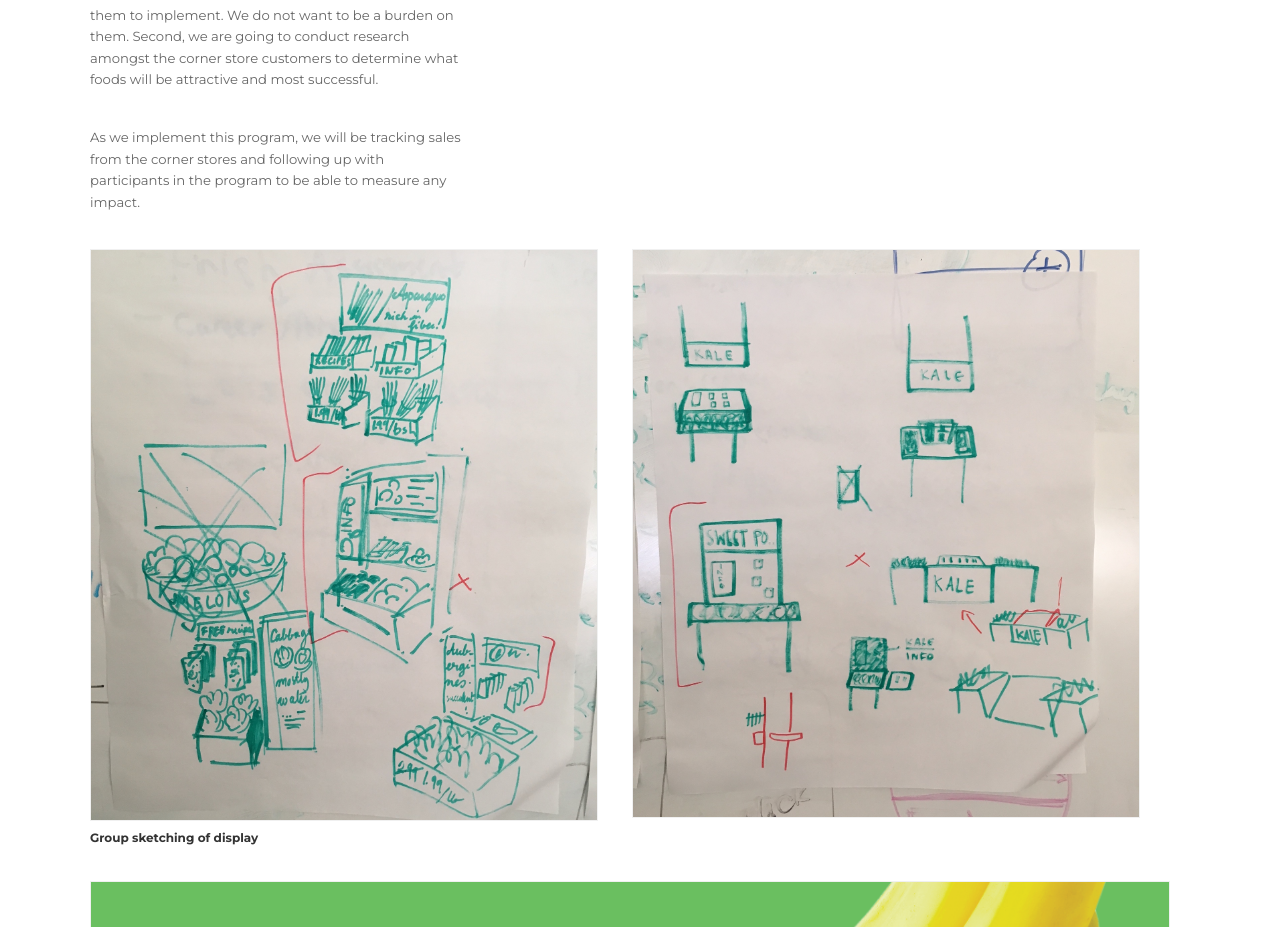
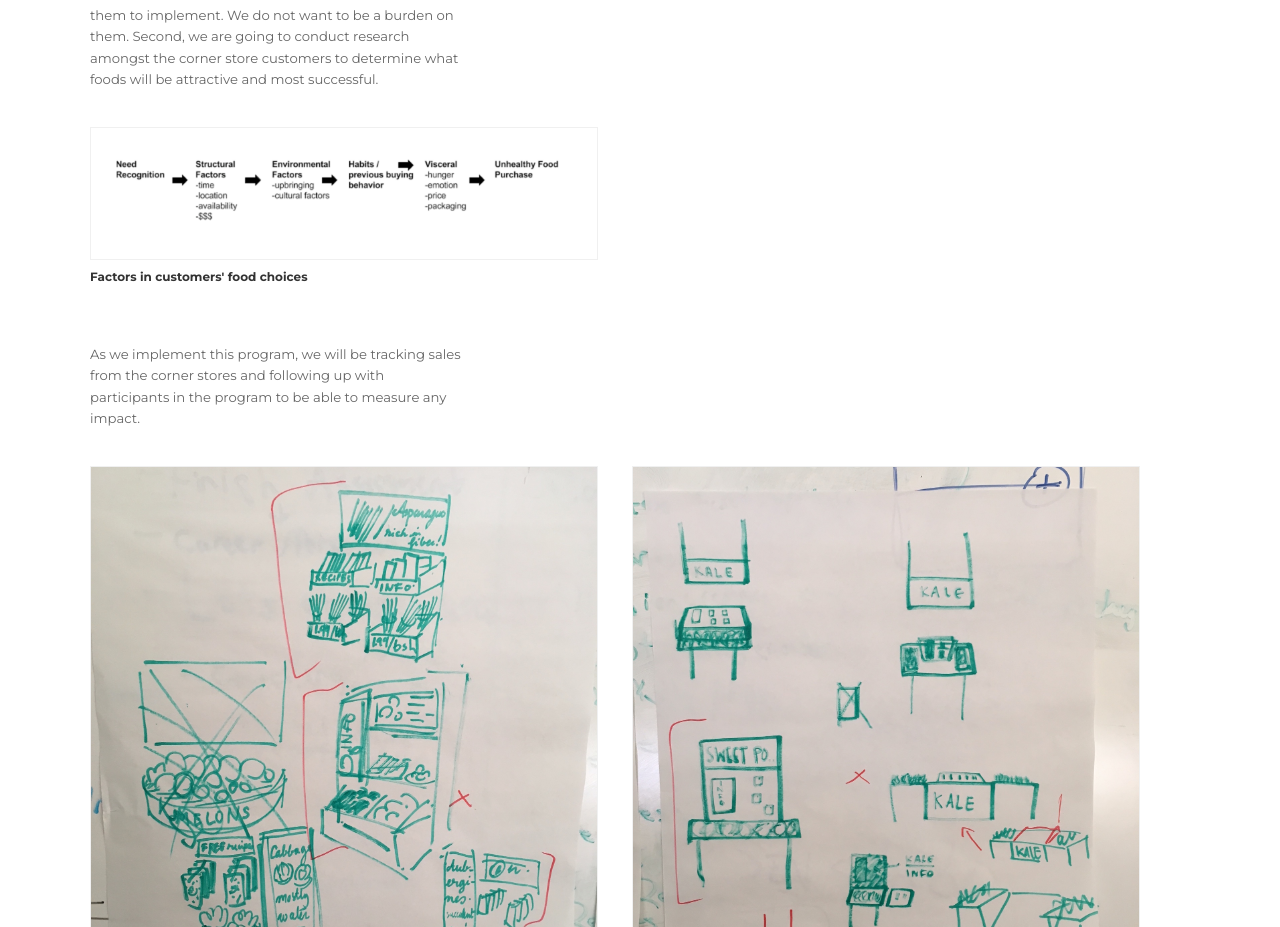
Before and after one commit to zachbachiri/zachbachiri.github.io, a plain HTML site: page pages/scout-labs.html in a window 1280 px wide. Shown: the part 3445-4372 px from the top of the page. Drawn offline with nearby package versions, Linux system fonts and the light colour scheme.

Commit message:
Update scout labs

```diff
--- a/pages/scout-labs.html
+++ b/pages/scout-labs.html
@@ -80,6 +80,10 @@
             </div>
             <p>We decided that an intervention at the point of purchase was both feasible and valuable. We know that when making food purchases, people are effected by much more than rational thought. Visceral factors such as hunger and visual cues can easily sway the decisions being made. We believe that if we can alter the shopping experience in some way to nudge a person to make healthier choices, we can have a significant impact. While ideating and prototyping possible solutions, we looked into creating a new shopping cart, designing signage and labeling for local bodegas, and gamifying the shopping experience.</p>
             <p>We decided to design a program that would use signage and positioning to promote the purchase of produce in community corner stores. By partnering with the corner store owners, we will create displays to be placed in a prominent location in the store. This display would feature an "ingredient of the week," so to speak, that could be picked up at the location. In addition to the ingredient, the display would provide recipe cards so that customers have the information to make easy, delicious meals. The recipe cards will only feature basic ingredients, or ingredients that can be found in the corner store. To implement this, we will need to first work with the owners to determine what is feasible for them to implement. We do not want to be a burden on them. Second, we are going to conduct research amongst the corner store customers to determine what foods will be attractive and most successful.</p>
+            <div class="portfolio_image half">
+                <a href="portfolio/labs14.png" target="_blank"><img src="portfolio/labs14.png"></a>
+                <span class="caption">Factors in customers' food choices</span>
+            </div>
             <p>As we implement this program, we will be tracking sales from the corner stores and following up with participants in the program to be able to measure any impact.</p>
             <div class="portfolio_image half">
                 <a href="portfolio/labs10.JPG" target="_blank"><img src="portfolio/labs10.JPG"></a>
```
Also changed, not shown: pages/portfolio/labs14.png (added).
